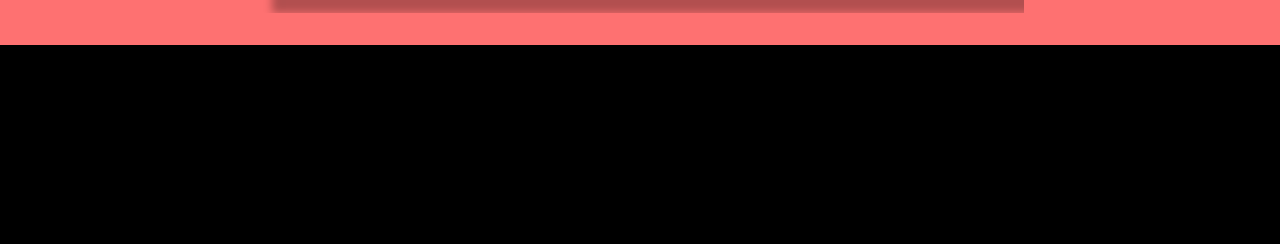
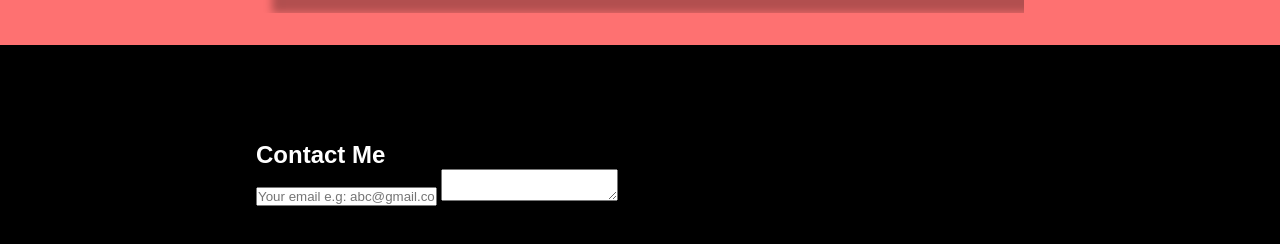
Before and after one commit to SOURABH358/Portfolio-website, a plain HTML site: page index.html in a window 1280 px wide. Shown: the part 2771-3015 px from the top of the page. Before the commit the page ends 2816 px from the top, so only its background shows below. Drawn offline with Linux system fonts and the light colour scheme.

Commit message:
added files

```diff
--- a/index.css
+++ b/index.css
@@ -406,7 +406,11 @@ ul {
 .right__slider {
     right: 10rem;
 }
-
+.footer__section{
+    background-color: var(--black);
+    padding: 6rem 20%;
+    color: var(--white);
+}
 @media screen and (max-width:600px) {
     .hamburger {
         display: block;
--- a/index.html
+++ b/index.html
@@ -105,6 +105,16 @@
                 </div>
             </div>
         </section>
+        <section class="footer__section">
+            <form>
+                <h2>Contact Me</h2>
+                <input type="email" placeholder="Your email e.g: abc@gmail.com"/>
+                <textarea placeholder="Your Message">
+
+                </textarea>
+
+            </form>
+        </section>
     </main>
     <footer>
 
```
